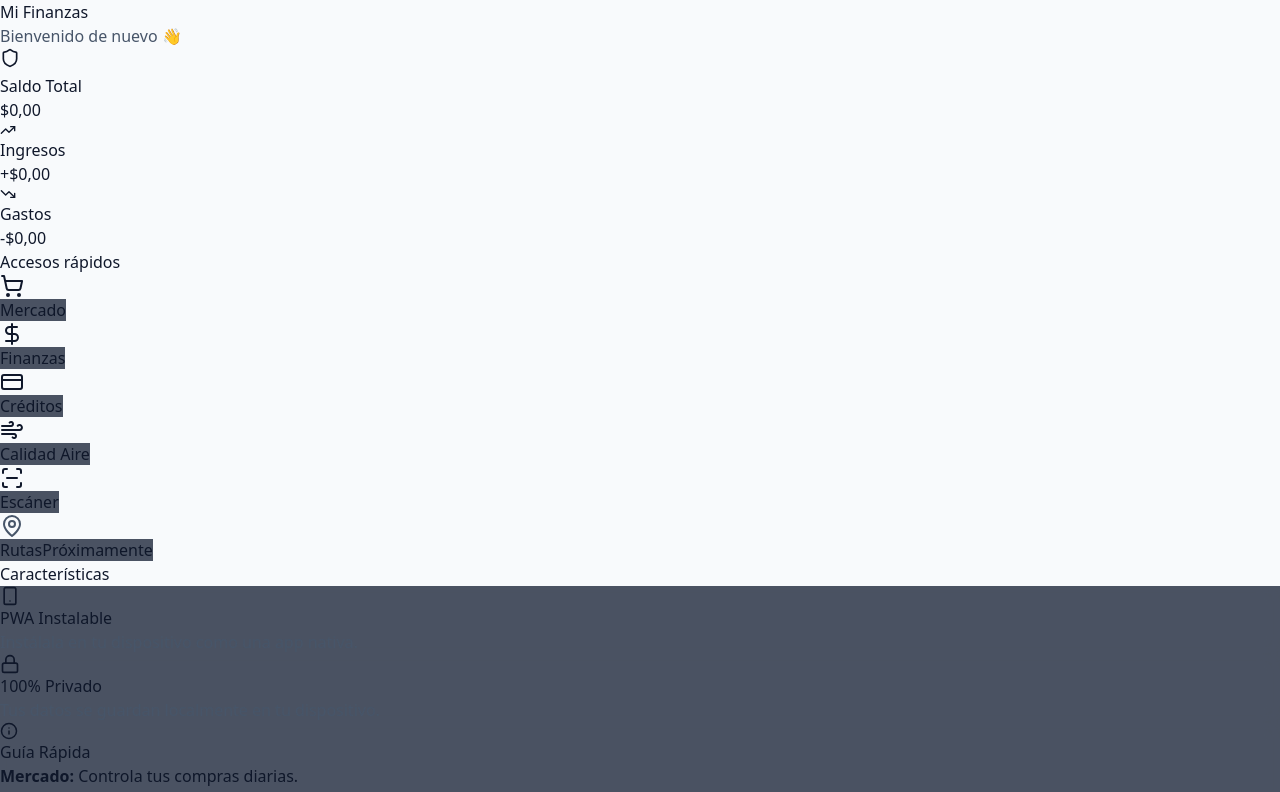
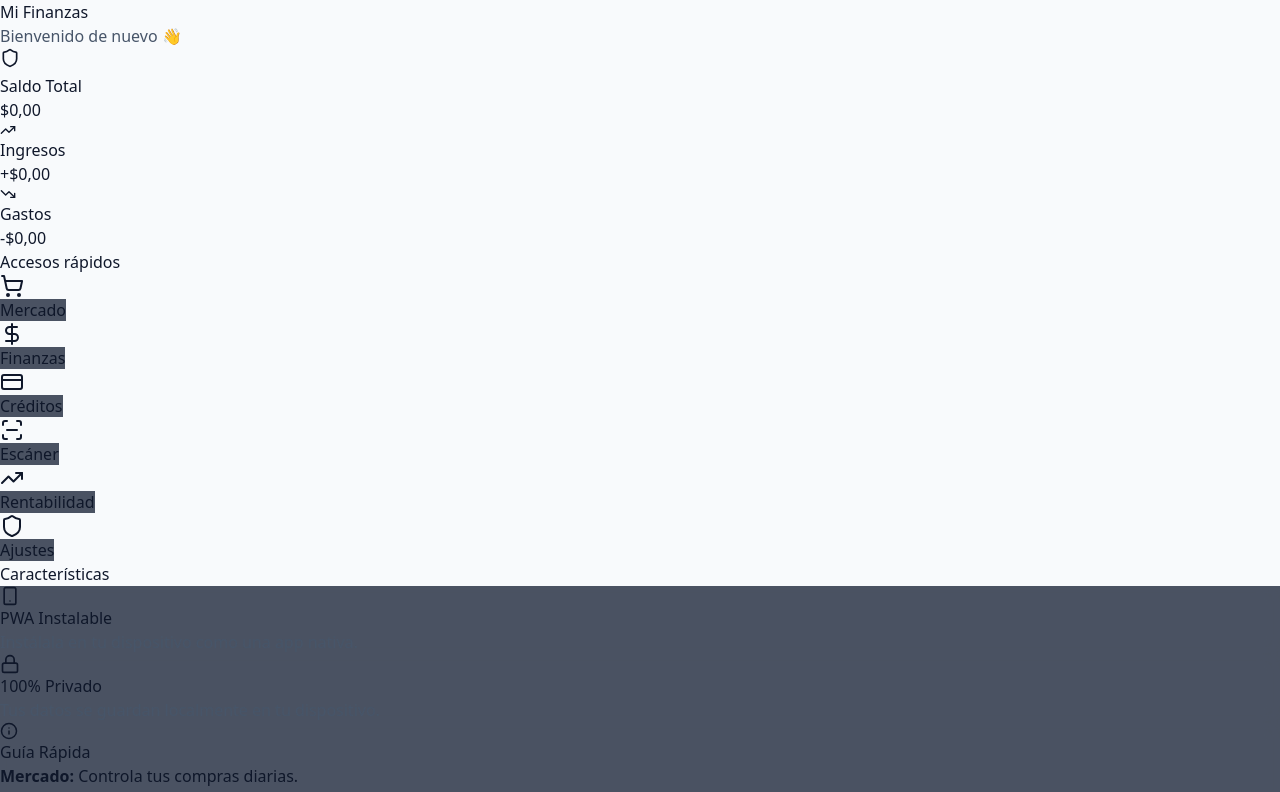
Before and after one commit to willberr2901/mi-finanzas, a React (Vite) app: page / in a window 1280 px wide. Shown: the top 792 px of the page. Built offline with nearby package versions, Linux system fonts and the light colour scheme.

Commit message:
✨ FIX FINAL: Modo oscuro perfecto + Rentabilidad pro + Notificaciones push obligatorias + Feedback

```diff
--- a/src/App.tsx
+++ b/src/App.tsx
@@ -15,38 +15,39 @@ import SecurityLock from './components/SecurityLock';
 import ToastProvider from './components/ToastProvider';
 import WelcomeModal from './components/WelcomeModal';
 import TermsModal from './components/TermsModal';
+import FeedbackButton from './components/FeedbackButton'; // ✅ NUEVO COMPONENTE
 import { notify, setAuditLogFunction, type AuditEntry } from './services/notificationService';
 
-// ✅ REGISTRO DE SERVICE WORKER PARA ACTUALIZACIONES (CORREGIDO)
+// ✅ REGISTRO DE SERVICE WORKER PARA ACTUALIZACIONES OBLIGATORIAS
 if ('serviceWorker' in navigator && import.meta.env.PROD) {
   window.addEventListener('load', () => {
     navigator.serviceWorker.register('/sw.js').then(registration => {
       console.log('SW registrado:', registration);
 
-      // Detectar nueva versión
-      if (registration.installing) {
+      // Detectar nueva versión instalándose
+      registration.addEventListener('updatefound', () => {
         const newWorker = registration.installing;
 
-        if (newWorker) { // ✅ Verificación null
+        if (newWorker) {
           newWorker.addEventListener('statechange', () => {
             if (newWorker.state === 'installed' && navigator.serviceWorker.controller) {
-              // Nueva versión disponible
+              // Hay una nueva versión lista
               notify({
-                title: '🔄 Actualización Disponible',
-                message: 'Se ha detectado una nueva versión. Recargando...',
-                type: 'info',
+                title: '🔄 Actualización Crítica Disponible',
+                message: 'Se ha detectado una nueva versión con mejoras de seguridad y rendimiento. La app se recargará automáticamente.',
+                type: 'warning',
                 duration: 5000,
-                module: 'PWA'
+                module: 'System'
               });
 
-              // Forzar recarga después de 3 segundos
+              // Forzar recarga para limpiar caché viejo y cargar nuevo SW
               setTimeout(() => {
                 window.location.reload();
               }, 3000);
             }
           });
         }
-      }
+      });
     }).catch(err => {
       console.error('Error registrando SW:', err);
     });
@@ -113,36 +114,24 @@ function AppContent() {
   const [showTerms, setShowTerms] = useState(false);
   const { isLocked, isSetup } = useSecurity();
 
-  // DENTRO DEL useEffect INICIAL EN AppContent
-if ('serviceWorker' in navigator && import.meta.env.PROD) {
-  navigator.serviceWorker.register('/sw.js').then(registration => {
-
-    // Detectar nueva versión instalándose
-    registration.addEventListener('updatefound', () => {
-      const newWorker = registration.installing;
-
-      if (newWorker) {
-        newWorker.addEventListener('statechange', () => {
-          if (newWorker.state === 'installed' && navigator.serviceWorker.controller) {
-            // Hay una nueva versión lista
-            notify({
-              title: '🔄 Actualización Crítica Disponible',
-              message: 'Se ha detectado una nueva versión con mejoras de seguridad y rendimiento. La app se recargará automáticamente.',
-              type: 'warning',
-              duration: 5000,
-              module: 'System'
-            });
-
-            // Forzar recarga para limpiar caché viejo y cargar nuevo SW
-            setTimeout(() => {
-              window.location.reload();
-            }, 3000);
-          }
-        });
+  // Configurar auditoría
+  useEffect(() => {
+    const logFunction = (entry: Omit<AuditEntry, 'id' | 'timestamp'>) => {
+      const newEntry: AuditEntry = {
+        ...entry,
+        id: `${Date.now()}-${Math.random().toString(36).substring(2, 7)}`,
+        timestamp: Date.now(),
+      };
+      try {
+        const existing = JSON.parse(localStorage.getItem('miFinanzasAuditLog') || '[]');
+        const updated = [newEntry, ...existing].slice(0, 100);
+        localStorage.setItem('miFinanzasAuditLog', JSON.stringify(updated));
+      } catch (e) {
+        console.warn('Error en auditoría:', e);
       }
-    });
-  });
-}
+    };
+    setAuditLogFunction(logFunction);
+  }, []);
 
   // ✅ NOTIFICACIÓN DE BIENVENIDA (SOLO UNA VEZ POR SESIÓN)
   useEffect(() => {
@@ -199,6 +188,7 @@ if ('serviceWorker' in navigator && import.meta.env.PROD) {
 
         <NavBar />
         <ToastProvider />
+        <FeedbackButton /> {/* ✅ BOTÓN DE FEEDBACK FLOTANTE */}
 
         {showWelcome && (
           <WelcomeModal
--- a/src/pages/HomePage.tsx
+++ b/src/pages/HomePage.tsx
@@ -4,15 +4,13 @@ import {
   ShoppingCart,
   DollarSign,
   CreditCard,
-  Wind,
   ScanLine,
-  MapPin,
   TrendingUp,
   TrendingDown,
   Shield,
   Smartphone,
   Lock,
-  Info, // ✅ IMPORTANTE: Agregamos el icono Info aquí
+  Info,
   Plus
 } from 'lucide-react';
 import { useFinanceStore } from '../store/financeStore';
@@ -95,20 +93,19 @@ export default function HomePage() {
             <span className="text-xs text-gray-300">Créditos</span>
           </Link>
 
-          <Link to="/aire" className="bg-gray-800/50 backdrop-blur-md p-4 rounded-xl border border-gray-700 flex flex-col items-center justify-center gap-2 hover:bg-gray-700/50 transition-colors opacity-50 cursor-not-allowed">
-            <Wind className="text-cyan-400" size={24} />
-            <span className="text-xs text-gray-300">Calidad Aire</span>
-          </Link>
-
           <Link to="/escaner" className="bg-gray-800/50 backdrop-blur-md p-4 rounded-xl border border-gray-700 flex flex-col items-center justify-center gap-2 hover:bg-gray-700/50 transition-colors">
             <ScanLine className="text-orange-400" size={24} />
             <span className="text-xs text-gray-300">Escáner</span>
           </Link>
 
-          <Link to="/rutas" className="bg-gray-800/50 backdrop-blur-md p-4 rounded-xl border border-gray-700 flex flex-col items-center justify-center gap-2 hover:bg-gray-700/50 transition-colors opacity-50 cursor-not-allowed relative">
-            <MapPin className="text-gray-400" size={24} />
-            <span className="text-xs text-gray-300">Rutas</span>
-            <span className="absolute -top-1 -right-1 bg-yellow-500 text-black text-[10px] px-1 rounded">Próximamente</span>
+          <Link to="/rentabilidad" className="bg-gray-800/50 backdrop-blur-md p-4 rounded-xl border border-gray-700 flex flex-col items-center justify-center gap-2 hover:bg-gray-700/50 transition-colors">
+            <TrendingUp className="text-yellow-400" size={24} />
+            <span className="text-xs text-gray-300">Rentabilidad</span>
+          </Link>
+
+          <Link to="/ajustes" className="bg-gray-800/50 backdrop-blur-md p-4 rounded-xl border border-gray-700 flex flex-col items-center justify-center gap-2 hover:bg-gray-700/50 transition-colors">
+            <Shield className="text-cyan-400" size={24} />
+            <span className="text-xs text-gray-300">Ajustes</span>
           </Link>
         </div>
       </div>
```
